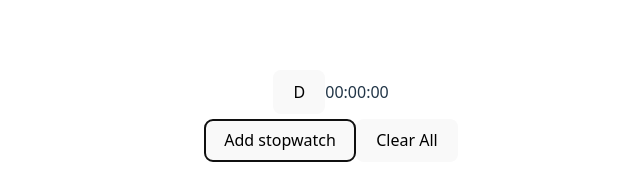
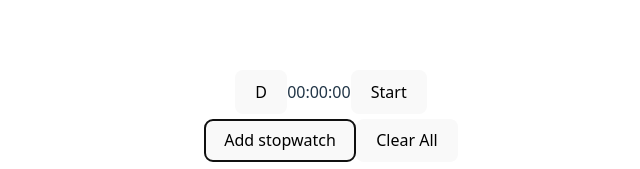
Before and after one commit to paulglad1234/Stopwatch-React-Exersize, a React (Vite) app: page / in a window 1280 px wide. Both pictures are taken after a click on the button "Add stopwatch". Shown: the part 284-453 px from the top of the page, without its empty margins (309-949 px from the left). Built offline with nearby package versions, Linux system fonts and the light colour scheme.

Commit message:
[Draft] Stopwatch state (doesn't count time yet)

```diff
--- a/src/App.tsx
+++ b/src/App.tsx
@@ -2,10 +2,29 @@ import {useState} from 'react'
 import './App.css'
 
 function Stopwatch({onRemove}: { onRemove: () => void }) {
+    const [isRunning, setIsRunning] = useState<boolean | null>(null);
+
+    function getActiveSwControls() {
+        if (isRunning) {
+            return (<>
+                <button onClick={() => setIsRunning(false)}>Pause</button>
+                <button onClick={() => setIsRunning(null)}>Reset</button>
+            </>);
+        }
+        if (isRunning !== null) {
+            return (<>
+                <button onClick={() => setIsRunning(true)}>Resume</button>
+                <button onClick={() => setIsRunning(null)}>Reset</button>
+            </>);
+        }
+        return (<button onClick={() => setIsRunning(true)}>Start</button>);
+    }
+
     return (
         <div className="stopwatch">
             <button onClick={onRemove}>D</button>
             00:00:00
+            {getActiveSwControls()}
         </div>
     );
 }
```
